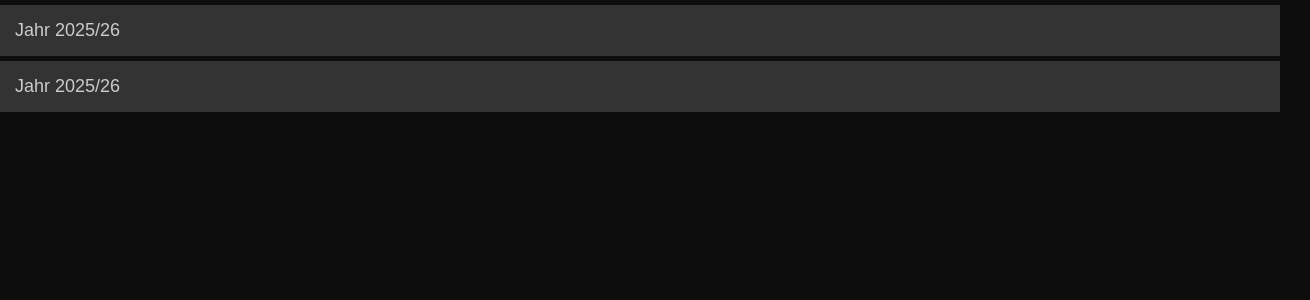
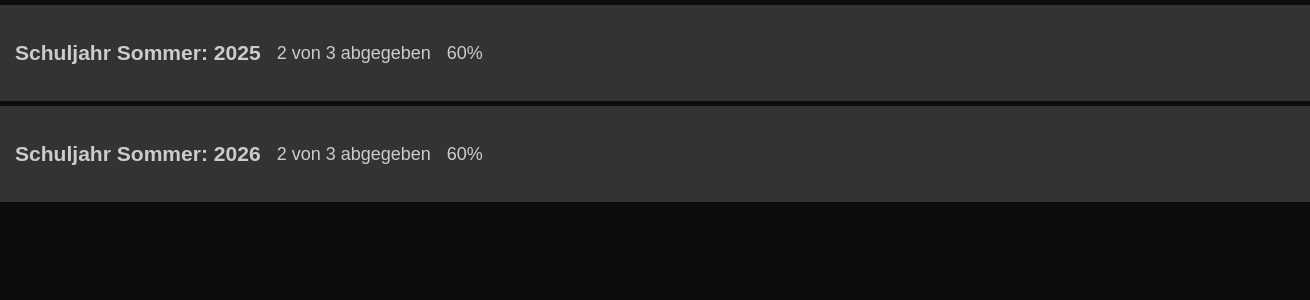
Before and after one commit to Jayki1991/progworkers, an Angular app in the folder Projekt/progworkers/: page /home in a window 1280 px wide. Shown: the top 300 px of the page, 1310 px wide, since content can reach past the window. Built offline with nearby package versions, Linux system fonts and the light colour scheme; sample sign-in values are in the browser's storage.

Commit message:
Datenanpassung für Arrays (Jahrzuweisung)

```diff
--- a/Projekt/progworkers/src/app/home/home.component.css
+++ b/Projekt/progworkers/src/app/home/home.component.css
@@ -1,4 +1,5 @@
 .accordion {
+    display: flex;
     background-color: #333;
     cursor: pointer;
     padding: 15px;
@@ -10,6 +11,8 @@
     font-size: 18px;
     transition: background-color 0.3s;
     margin-top: 5px;
+    gap: 1rem; /* Abstand zwischen den Elementen */
+    align-items: center; /* vertikal zentrieren */
 }
 .titel {
   flex: 1 1 200px; /* mindestens 200px */
--- a/Projekt/progworkers/src/app/home/home.component.html
+++ b/Projekt/progworkers/src/app/home/home.component.html
@@ -1,17 +1,14 @@
-<button class="accordion" (click)="toggleAccordion($event)">Jahr 2025/26</button>
-<div class="panel">
-    <div *ngFor="let aufgabe of aufgaben" class="aufgabe-card">
-        <h3 class="titel">{{ aufgabe.titel }}</h3>
-        <p class="abgabe">Abgabe: {{ aufgabe.abgabeDatum | date: 'dd.MM.yyyy' }}</p>
-        <p class="status">Status: {{ aufgabe.status }}</p>
+<div *ngFor="let j of jahr">
+    <div class="accordion" (click)="toggleAccordion($event)">
+        <h3 class="jahr">Schuljahr Sommer: {{ j.jahr  }}</h3>
+        <p class="abgabecounter">{{ j.abgegebencounter}} von {{ j.abgegebencountermax}} abgegeben</p>
+        <p class="prozent">{{ j.erreichteprozent }}%</p>
+    </div>
+    <div class="panel">
+        <div *ngFor="let aufgabe of getAufgabenFuerJahr(j.jahr)" class="aufgabe-card">
+            <h3 class="titel">{{ aufgabe.titel }}</h3>
+            <p class="abgabe">Abgabe: {{ aufgabe.abgabeDatum | date: 'dd.MM.yyyy' }}</p>
+            <p class="status">Status: {{ aufgabe.status }}</p>
+        </div>
     </div>
 </div>
-
-<button class="accordion" (click)="toggleAccordion($event)">Jahr 2025/26</button>
-<div class="panel">
-    <div *ngFor="let aufgabe of aufgaben" class="aufgabe-card">
-        <h3 class="titel">{{ aufgabe.titel }}</h3>
-        <p class="abgabe">Abgabe: {{ aufgabe.abgabeDatum | date: 'dd.MM.yyyy' }}</p>
-        <p class="status">Status: {{ aufgabe.status }}</p>
-    </div>
-</div>
--- a/Projekt/progworkers/src/app/home/home.component.ts
+++ b/Projekt/progworkers/src/app/home/home.component.ts
@@ -5,7 +5,15 @@ interface Aufgabe {
   id: number;
   titel: string;
   abgabeDatum: Date;
+  aufgabenjahr: number;
   status: 'offen' | 'abgegeben' | 'bewertet';
+}
+interface Jahr{
+  jahr: number;
+  abgegebencounter: number;
+  abgegebencountermax: number;
+  erreichteprozent: number;
+  note: string;
 }
 
 @Component({
@@ -21,6 +29,7 @@ interface Aufgabe {
 export class HomeComponent {
 
   aufgaben: Aufgabe[] = [];
+  jahr: Jahr[] = [];
   lastToggle: HTMLElement | null = null;
 
   toggleAccordion(event: Event) {
@@ -47,10 +56,22 @@ export class HomeComponent {
 
   ngOnInit(): void {
     // Beispiel-Daten (später aus Datenbank/API)
+    this.jahr = [
+      {jahr: 2025, abgegebencounter: 2, abgegebencountermax: 3, erreichteprozent: 60, note: "befriedigend"},
+      {jahr: 2026, abgegebencounter: 2, abgegebencountermax: 3, erreichteprozent: 60, note: "befriedigend"}
+    ]
     this.aufgaben = [
-      { id: 1, titel: 'Array-Sortierung', abgabeDatum: new Date('2025-06-10'), status: 'offen' },
-      { id: 2, titel: 'Datenbankmodellierung', abgabeDatum: new Date('2025-06-15'), status: 'abgegeben' },
-      { id: 3, titel: 'API-Integration', abgabeDatum: new Date('2025-06-20'), status: 'bewertet' }
+      { id: 1, titel: 'Array-Sortierung', abgabeDatum: new Date('2025-06-10'), aufgabenjahr: 2025, status: 'offen' },
+      { id: 2, titel: 'Datenbankmodellierung', abgabeDatum: new Date('2025-06-15'), aufgabenjahr: 2025, status: 'abgegeben' },
+      { id: 3, titel: 'API-Integration', abgabeDatum: new Date('2025-06-20'), aufgabenjahr: 2025, status: 'bewertet' },
+      { id: 4, titel: 'Frontend-Optimierung', abgabeDatum: new Date('2026-03-15'), aufgabenjahr: 2026, status: 'offen' },
+      { id: 6, titel: 'Cloud-Deployment', abgabeDatum: new Date('2026-05-05'), aufgabenjahr: 2026, status: 'offen' },
+      { id: 7, titel: 'Datenbank-Migration', abgabeDatum: new Date('2026-06-22'), aufgabenjahr: 2026, status: 'bewertet' },
+      { id: 8, titel: 'Security-Audit', abgabeDatum: new Date('2026-09-30'), aufgabenjahr: 2026, status: 'offen' }
     ];
   }
+  // Zum Aufteilen der Aufgaben in die richtigen Jahre
+  getAufgabenFuerJahr(jahr: number): Aufgabe[] {
+    return this.aufgaben.filter(a => a.aufgabenjahr === jahr);
+  }
 }
```
